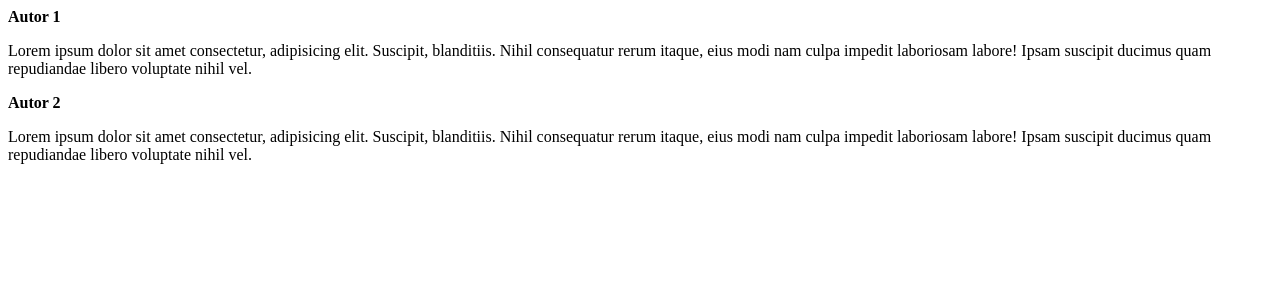
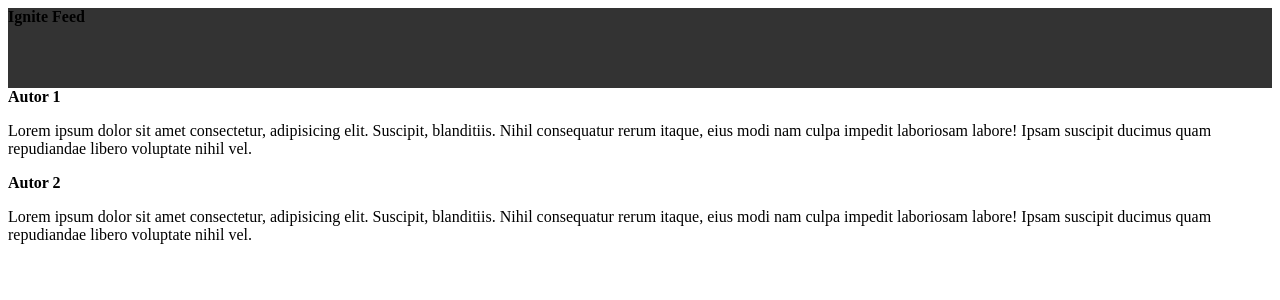
Before and after one commit to Paulo301/01-fundamentos-reactjs, a React (Vite) app: page / in a window 1280 px wide. Shown: the top 300 px of the page. Built offline with nearby package versions, Linux system fonts and the light colour scheme.

Commit message:
feat: lesson about css modules

```diff
--- a/src/App.jsx
+++ b/src/App.jsx
@@ -1,8 +1,11 @@
+import { Header } from "./components/Header";
 import { Post } from "./Post";
 
 export function App() {
   return (
     <div>
+      <Header />
+
       <Post
         author="Autor 1"
         content="Lorem ipsum dolor sit amet consectetur, adipisicing elit. Suscipit, blanditiis. Nihil consequatur rerum itaque, eius modi nam culpa impedit laboriosam labore! Ipsam suscipit ducimus quam repudiandae libero voluptate nihil vel."
--- /dev/null
+++ b/src/components/Header.jsx
@@ -0,0 +1,9 @@
+import styles from "./Header.module.css";
+
+export function Header() {
+  return (
+    <header className={styles.header}>
+      <strong>Ignite Feed</strong>
+    </header>
+  );
+}
--- /dev/null
+++ b/src/components/Header.module.css
@@ -0,0 +1,4 @@
+.header {
+  background: #333;
+  height: 80px;
+}
```
